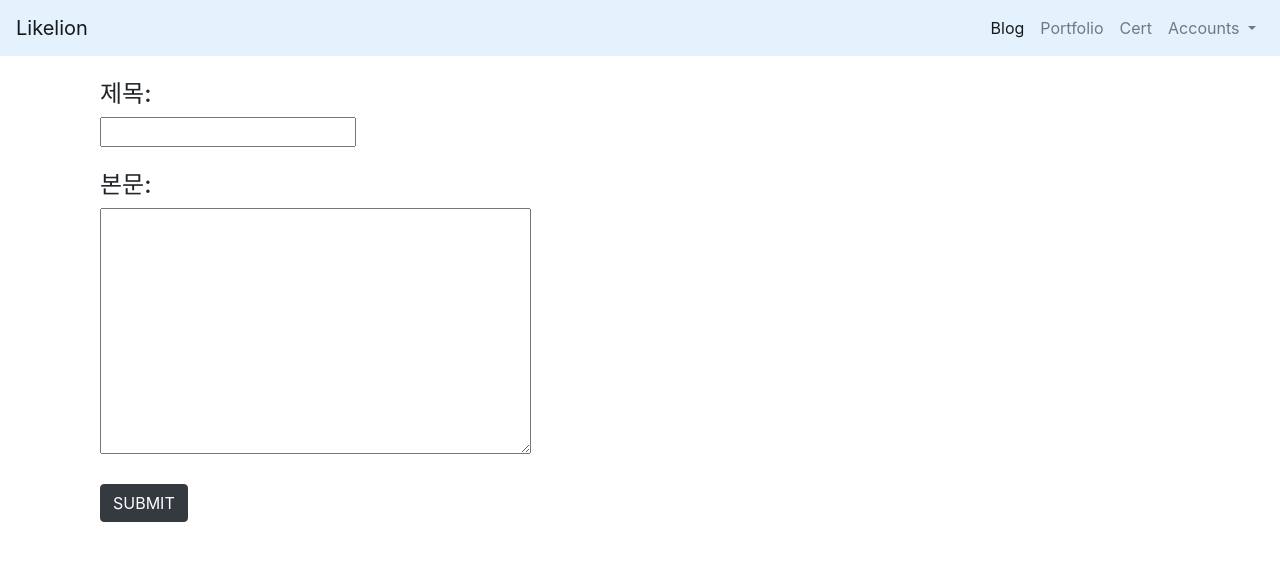
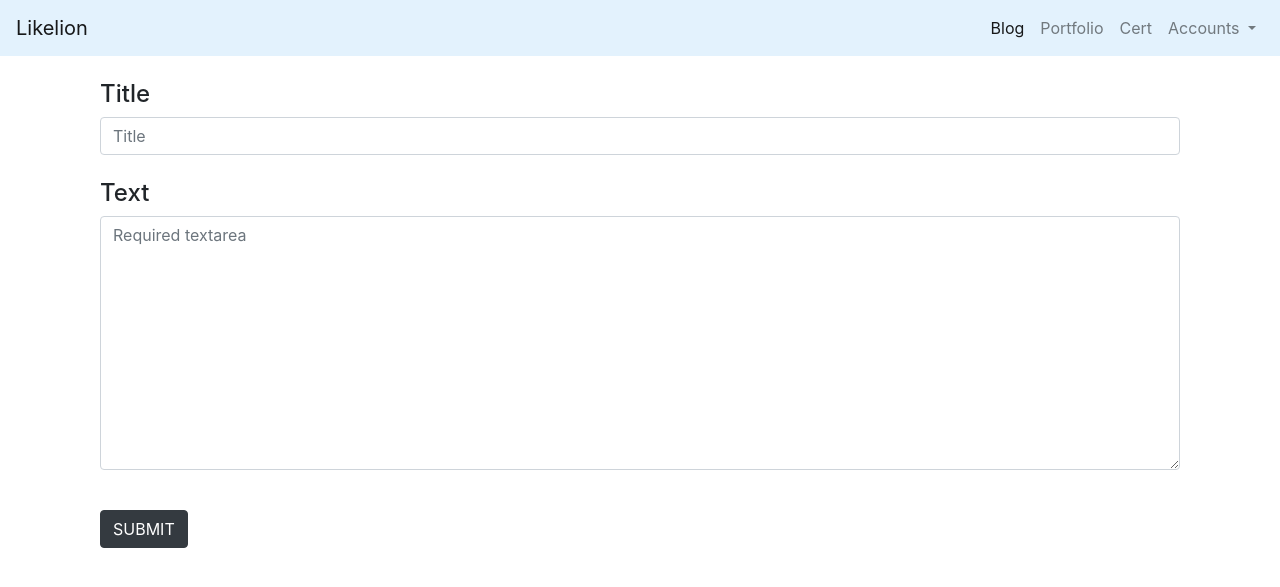
Before and after one commit to skleee/likelion-djangostudy-blog, a Django app: page /blog/new/ in a window 1280 px wide. Shown: the top 587 px of the page. Run offline with Django 3.2, Linux system fonts and the light colour scheme; some libraries are stand-ins or nearby versions.

Commit message:
add form validation

```diff
--- a/second_assignment/blog/templates/blog/new.html
+++ b/second_assignment/blog/templates/blog/new.html
@@ -3,18 +3,44 @@
 
 <br>
 <div class="container">
-  <form action="{% url 'create' %}">
+  <form class="needs-validation" action="{% url 'create' %}" novalidate>
   {% csrf_token %}
-      <h4>제목: </h4>
-      <input type="text" name="title">
+    <div class="mb-3">
+      <h4>Title</h4>
+      <input type="text" name="title" class="form-control" placeholder="Title" required>
+      <div class="invalid-feedback">
+        Please provide a valid title.
+      </div>
+    <div>
+    <div class="mb-3">
       <br>
-      <br>
-      <h4>본문: </h4>
-      <textarea cols=40 rows=10 name="body"></textarea>
-      <br>
-      <br>
-      <input class="btn btn-dark" type="submit" value="SUBMIT">
+      <h4>Text</h4>
+      <textarea class="form-control" cols=40 rows=10 name="body" placeholder="Required textarea" required></textarea>
+      <div class="invalid-feedback">
+        Please enter a message in the textarea.
+      </div>
+    </div>
+    <br>
+    <input class="btn btn-dark" type="submit" value="SUBMIT">
   </form>
 </div>
 
+<script>
+(function() {
+  'use strict';
+  window.addEventListener('load', function() {
+    var forms = document.getElementsByClassName('needs-validation');
+    var validation = Array.prototype.filter.call(forms, function(form) {
+      form.addEventListener('submit', function(event) {
+        if (form.checkValidity() === false) {
+          event.preventDefault();
+          event.stopPropagation();
+        }
+        form.classList.add('was-validated');
+      }, false);
+    });
+  }, false);
+})();
+</script>
+
 {% endblock %}
```
Also changed, not shown: second_assignment/blog/templates/blog/edit.html (+35 -9 lines).
